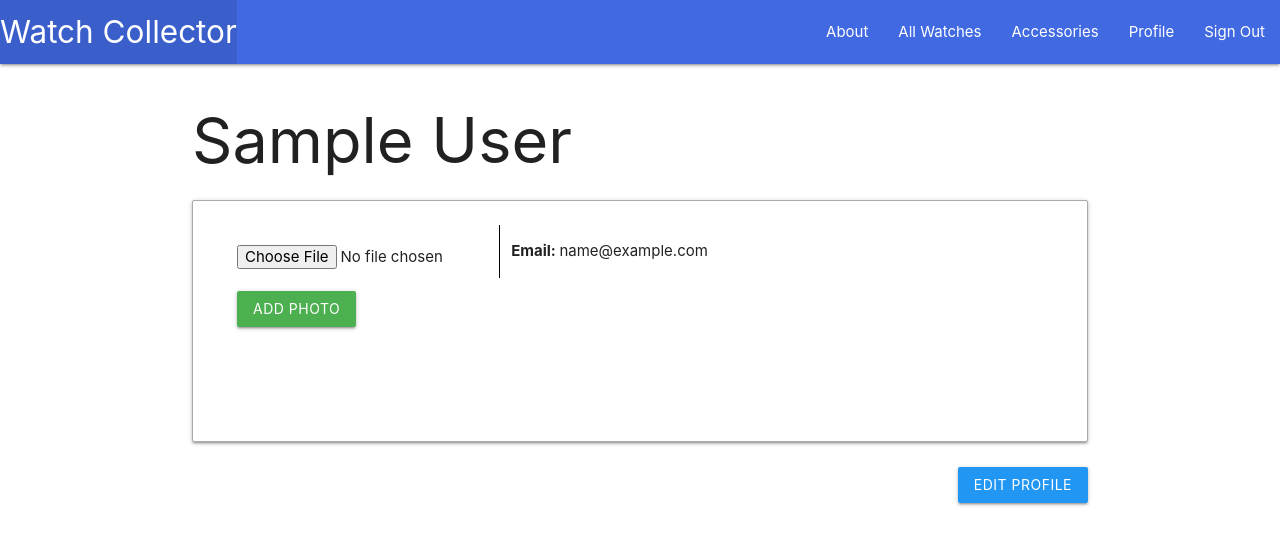
After one commit to dshamany/watchcollector, a Django app: page /profile/ in a window 1280 px wide. The commit adds this page. Shown: the top 545 px of the page. Run offline with Django 3.2, Linux system fonts and the light colour scheme; the visitor is signed in with stand-in values (Sample User, id 1); data comes from the database, SQL or seed files in the repository.

Commit message:
Add profile page for user

```diff
--- a/main_app/admin.py
+++ b/main_app/admin.py
@@ -1,7 +1,8 @@
 from django.contrib import admin
-from .models import Watch, Accessory, Service
+from .models import Watch, Accessory, Service, ProfilePhoto
 
 # Register your models here.
 admin.site.register(Watch)
 admin.site.register(Accessory)
 admin.site.register(Service)
+admin.site.register(ProfilePhoto)
--- a/main_app/forms.py
+++ b/main_app/forms.py
@@ -1,3 +1,4 @@
+from django.contrib.auth.forms import UserCreationForm
 from django.forms import ModelForm
 from .models import Service
 
--- a/main_app/static/css/style.css
+++ b/main_app/static/css/style.css
@@ -56,3 +56,41 @@ form textarea {
     border-bottom: 1px solid #555;
     height: 100px;
 }
+
+.card-smaller {
+    width: 100%;
+}
+
+.profile-photo {
+    width: 200px;
+    height: 200px;
+    background-size: cover;
+    -webkit-background-size: cover;
+    -moz-background-size: cover;
+    background-position: center;
+    background-repeat: no-repeat;
+    margin: -20px;
+    border-radius: 75%;
+    box-shadow: 1px 1px 1px #aaa;
+    border: 1px solid #aaa;
+}
+
+.profile-photo:hover {
+    border: 1px solid red;
+}
+
+#profile-photo-upload {
+    padding: 20px;
+    border-radius: 75%;
+}
+
+#profile-details {
+    border-left: 1px solid black;
+    background-color: white;
+}
+
+#profile-edit {
+    margin-top: 50px;
+    margin-right: -25px;
+    float: right;
+}
--- a/main_app/templates/base.html
+++ b/main_app/templates/base.html
@@ -2,6 +2,7 @@
 
 <!DOCTYPE html>
 <html lang="en">
+
 <head>
     <meta charset="UTF-8">
     <meta name="viewport" content="width=device-width, initial-scale=1.0">
@@ -11,6 +12,7 @@
     <link rel="stylesheet" type="text/css" href="{% static 'css/style.css' %}">
     <script src="https://cdnjs.cloudflare.com/ajax/libs/materialize/1.0.0/js/materialize.min.js"></script>
 </head>
+
 <body>
     <header class="navbar-fixed">
         <nav>
@@ -23,6 +25,7 @@
                     <li><a href="{% url 'about' %}">About</a></li>
                     <li><a href="{% url 'watches' %}">All Watches</a></li>
                     <li><a href="{% url 'accessory_list' %}">Accessories</a></li>
+                    <li><a href="{% url 'profile' %}">Profile</a></li>
                     <li><a href="{% url 'logout'%}">Sign Out</a></li>
                     {% else %}
                     <li><a href="{% url 'login' %}">Sign In</a></li>
@@ -33,8 +36,7 @@
         </nav>
     </header>
     <main class="container">
-        {% block content %}
-        {% endblock %}
+        {% block content %} {% endblock %}
     </main>
 </body>
 <script>
@@ -43,4 +45,5 @@
 </script>
 <script>
 </script>
+
 </html>
--- /dev/null
+++ b/main_app/templates/main_app/profile.html
@@ -0,0 +1,27 @@
+{% extends 'base.html' %} {% block content %}
+<h1>{{user.get_full_name}}</h1>
+<div class="card-panel">
+    <div class="card-content">
+        <div class="row">
+            <div id="profile-photo-upload" class="col s4">
+                {% if photos %}
+                <a href="{% url 'remove_profile_photo' %}">
+                    <div class="profile-photo" style="background-image: url('{{photos.first }}');"></div>
+                </a>
+                {% else %}
+                <form action="{% url 'add_profile_photo' %}" method="POST" enctype="multipart/form-data">
+                    {% csrf_token %}
+                    <input type="file" name="photo-file">
+                    <br><br>
+                    <input type="submit" class="btn green" value="Add Photo">
+                </form>
+                {% endif %}
+            </div>
+            <div id="profile-details" class="col s8">
+                <p><b>Email: </b>{{user.email}}</p>
+            </div>
+        </div>
+    </div>
+    <a href="{% url 'profile_edit' %}" class="btn blue" id="profile-edit">Edit Profile</a>
+</div>
+{% endblock %}
--- a/main_app/templates/main_app/watch_confirm_delete.html
+++ b/main_app/templates/main_app/watch_confirm_delete.html
@@ -1,11 +1,10 @@
-{% extends 'base.html' %}
-{% block content %}
+{% extends 'base.html' %} {% block content %}
 <h1>Confirm Delete</h1>
 
 <h5>Are you sure you want to delete <b>{{ object.name }}</b></h5>
 <form action="" method="POST">
     {% csrf_token %}
     <input type="submit" value="Yes" class="btn">
-        <a href="{% url 'watches_detail' watch.id %}">Cancel</a>
+    <a href="{% url 'watch_detail' watch.id %}">Cancel</a>
 </form>
 {% endblock %}
--- a/main_app/templates/registration/signup.html
+++ b/main_app/templates/registration/signup.html
@@ -1,10 +1,8 @@
-{% extends 'base.html' %}
-{% block content %}
+{% extends 'base.html' %} {% block content %}
 <h1>Signup</h1>
 <p class="red-text">{{error_msg}}</p>
 <form action="{% url 'signup' %}" method="POST">
-    {% csrf_token %}
-    {{ form.as_p }}
+    {% csrf_token %} {{ form.as_p }}
     <input type="submit" class="btn" value="signup">
 </form>
 {% endblock %}
--- a/main_app/urls.py
+++ b/main_app/urls.py
@@ -2,13 +2,13 @@ from django.urls import path, include
 from . import views
 
 urlpatterns = [
-    path('', views.home, name='home'),
+    path('', views.index, name='index'),
     path('about/', views.about, name='about'),
     path('watches/', views.WatchList.as_view(), name='watches'),
     path('watches/<int:pk>/', views.WatchDetail.as_view(), name='watch_detail'),
     path('watches/create', views.WatchCreate.as_view(), name='watch_create'),
     path('watches/<int:pk>/edit/', views.WatchUpdate.as_view(), name='watch_update'),
-    path('watches/<int:pk>/delete/', views.WatchDelete.as_view(), name='watch_delete'),
+    path('watches/<int:pk>/remove/', views.WatchDelete.as_view(), name='watch_remove'),
     path('watches/<int:watch_id>/add_photo/', views.add_photo, name='add_photo'),
     path('watches/<int:watch_id>/photos/<int:photo_id>/remove', views.remove_photo, name='remove_photo'),
     path('watches/<int:watch_id>/add_service/', views.add_service, name='add_service'),
@@ -20,4 +20,9 @@ urlpatterns = [
     path('accessories/<int:pk>/delete/', views.AccessoryDelete.as_view(), name="accessory_delete"),
     path('accounts/', include('django.contrib.auth.urls')),
     path('accounts/signup', views.signup, name='signup'),
+    path('profile/', views.profile, name='profile'),
+    path('profile/edit/', views.profile_edit, name='profile_edit'),
+    path('profile/update/', views.profile_update, name='profile_update'),
+    path('profile/add_photo/', views.add_profile_photo, name='add_profile_photo'),
+    path('profile/photo/remove', views.remove_profile_photo, name='remove_profile_photo'),
 ]
--- a/main_app/views.py
+++ b/main_app/views.py
@@ -2,12 +2,13 @@ from django.shortcuts import render, redirect
 from django.views.generic.edit import CreateView, UpdateView, DeleteView
 from django.views.generic import ListView, DetailView
 from django.contrib.auth import login
+from django.contrib.auth.models import User
 from django.contrib.auth.decorators import login_required
 from django.contrib.auth.mixins import LoginRequiredMixin
 from django.contrib.auth.forms import UserCreationForm
 import boto3
 import uuid
-from .models import Watch, Accessory, Photo, Service
+from .models import Watch, Accessory, ProfilePhoto, Photo, Service
 from .forms import ServiceForm
 
 S3_BASE_URL = 'https://s3-us-west-1.amazonaws.com'
@@ -26,6 +27,33 @@ def signup(request):
     form = UserCreationForm()
     context = {'form': form, 'error_msg': error_msg}
     return render(request, 'registration/signup.html', context)
+
+@login_required
+def profile(request):
+    user = User.objects.get(id=request.user.id)
+    if ProfilePhoto.objects.filter(user=request.user.id):
+        return render(request, 'main_app/profile.html', {
+            'user': user,
+            'photos': ProfilePhoto.objects.filter(user=request.user.id)
+        })
+    return render(request, 'main_app/profile.html', {
+            'user': user
+        })
+
+def profile_edit(request):
+    user = User.objects.get(id=request.user.id)
+    return render(request, 'main_app/profile_edit.html', {
+        'user': user
+    })
+
+def profile_update(request):
+    user = User.objects.get(id=request.user.id)
+    user.first_name = request.POST.get('first_name')
+    user.last_name = request.POST.get('last_name')
+    user.email = request.POST.get('email')
+    user.save()
+    print(dir(user))
+    return redirect('profile')
 
 class WatchList(LoginRequiredMixin, ListView):
     model = Watch
@@ -90,9 +118,8 @@ def add_service(request, watch_id):
     return redirect('watch_detail', watch_id=watch_id)
 
 # Create your views here.
-@login_required
-def home(request):
-    return render(request, 'home.html')
+def index(request):
+    return render(request, 'index.html')
 
 @login_required
 def about(request):
@@ -131,6 +158,28 @@ def add_photo(request, watch_id):
             print('Error while uploading file to s3')
     return redirect('watch_detail', watch_id)
 
+@login_required
+def add_profile_photo(request):
+    photo_file = request.FILES.get('photo-file', None)
+    if photo_file:
+        s3 = boto3.client('s3')
+        file_extension = photo_file.name[photo_file.name.rfind('.'):]
+        key = uuid.uuid4().hex[:8] + file_extension
+
+        try:
+            s3.upload_fileobj(photo_file, BUCKET, key)
+            url = f"{S3_BASE_URL}/{BUCKET}/{key}"
+            photo = ProfilePhoto(url=url, user_id=request.user.id)
+            photo.save()
+        except:
+            print('Error while uploading file to s3')
+    return redirect('profile')
+
+
 def remove_photo(request, watch_id, photo_id):
     Photo.objects.get(id=photo_id).delete()
     return redirect('watch_detail', watch_id)
+
+def remove_profile_photo(request):
+    ProfilePhoto.objects.get(user=request.user.id).delete()
+    return redirect('profile')
```
Also changed, not shown: main_app/models.py (+9 -2 lines), main_app/templates/main_app/profile_edit.html (added, +24 -0 lines), main_app/templates/main_app/watch_detail.html (+10 -3 lines), main_app/migrations/0019_userinfo.py (added), main_app/migrations/0020_auto_20191225_1724.py (added), main_app/migrations/0021_auto_20191225_1827.py (added), main_app/templates/index.html (renamed from main_app/templates/home.html). Lines whose indentation alone changed are shown as unchanged.
